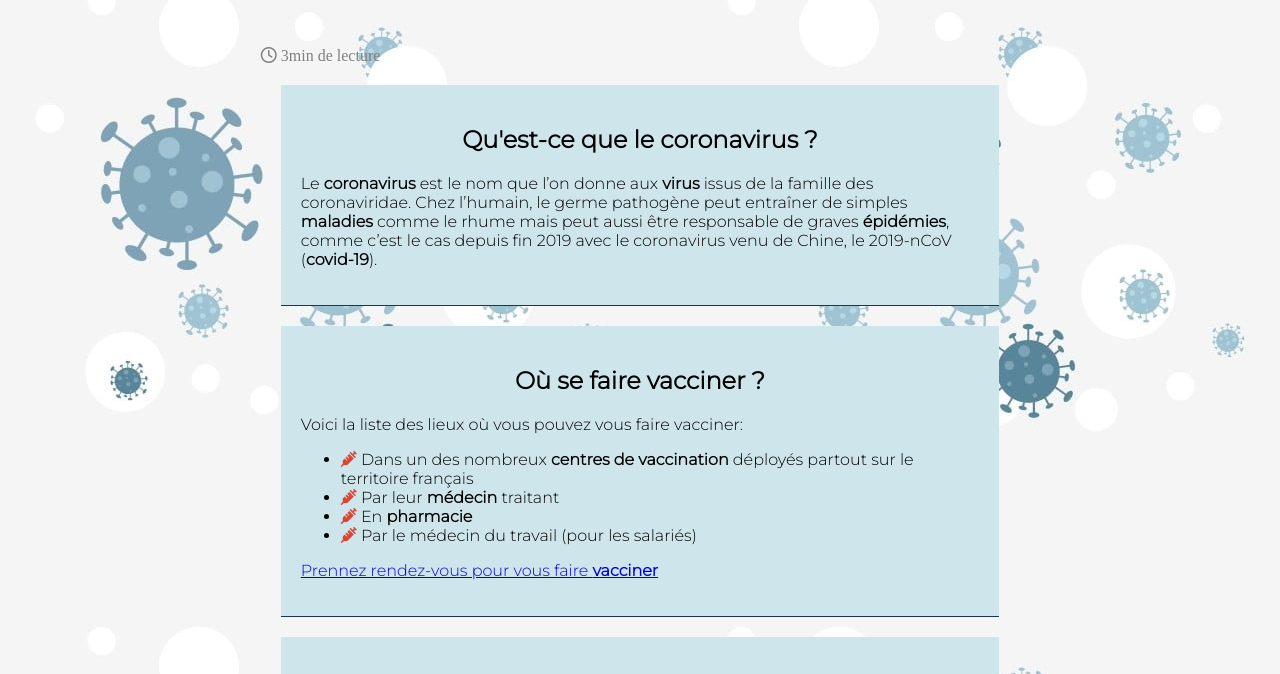
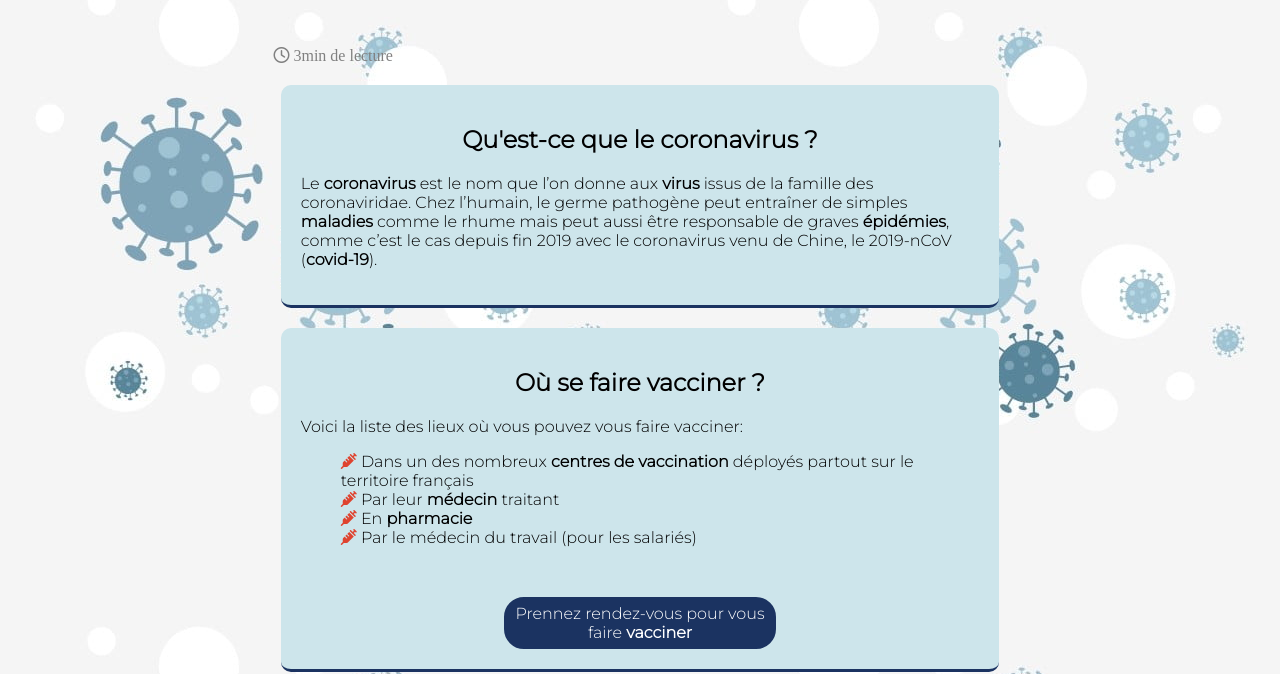
Before and after one commit to guillaumebeysson/tp-vaccination-coronavirus, a plain HTML site: page index.html in a window 1280 px wide. Shown: the part 111-785 px from the top of the page. Drawn offline with Linux system fonts and the light colour scheme; a web font is replaced by a local one.

Commit message:
avant nav bar

```diff
--- a/index.html
+++ b/index.html
@@ -14,7 +14,7 @@
     <h1><i class="fas fa-virus"></i> La vaccination contre la coronavirus <i class="fas fa-virus"></i></h1>
     <div class="time-to-read"><i class="far fa-clock"></i> 3min de lecture</div>
 
-    <div class="container">
+    <main class="container">
 
         <section>
             <h2>Qu'est-ce que le coronavirus ?</h2>
@@ -23,7 +23,7 @@
 
         <section>
             <h2>Où se faire vacciner ?</h2>
-            <article>
+            <article id="où">
                 <p>Voici la liste des lieux où vous pouvez vous faire vacciner:
                     <ul>
                         <li><i class="fas fa-syringe"></i> Dans un des nombreux <strong>centres de vaccination</strong> déployés partout sur le territoire français</li>
@@ -61,7 +61,7 @@
                 <li><i class="fas fa-syringe"></i> <a href="https://ansm.sante.fr/Dossiers/COVID-19-Vaccins/L-ANSM-mobilisee-dans-la-mise-a-disposition-des-vaccins-COVID-19/(offset)/0">Site ansm.sante.fr</a> </li>
             </ul>
         </section>
-    </div>
+    </main>
 
 </body>
 
--- a/style.css
+++ b/style.css
@@ -1,86 +1,113 @@
-@import url('https://fonts.googleapis.com/css2?family=Train+One&display=swap');
-@import url('https://fonts.googleapis.com/css2?family=Montserrat:wght@100;300&family=Train+One&display=swap');
-*{
+@import url("https://fonts.googleapis.com/css2?family=Train+One&display=swap");
+@import url("https://fonts.googleapis.com/css2?family=Montserrat:wght@100;300&family=Train+One&display=swap");
+* {
 	box-sizing: border-box;
 }
-body{
+body {
 	background-color: #ffffff;
 	background-image: url(assets/covid.png);
 }
 
-.fa-virus{
+.fa-virus {
 	color: brown;
 }
 
-h1{
+h1 {
 	font-size: 50px;
 	text-align: center;
 	margin: 50px;
-    font-family: 'Train One', cursive;
+	font-family: "Train One", cursive;
 	color: rgb(34, 49, 108);
 }
-.time-to-read{
-    margin: 5px 20%;
+.time-to-read {
+	margin: 5px 21%;
 	color: grey;
 }
-h2{
+h2 {
 	text-align: center;
 }
 
-.container{
+.container {
 	margin: 0 20%;
-    font-family: 'Montserrat', sans-serif;
+	font-family: "Montserrat", sans-serif;
 }
 
-.fa-syringe{
+.fa-syringe {
 	color: rgb(223, 67, 47);
 }
-
-section{
-    background-color: #CDE5EB;
-    padding: 20px;
-    border-bottom: solid 1px #1B3361;
-    margin: 20px;
+#où a {
+	text-decoration: none;
 }
 
-#img-vaccins img{
-    width: 100%;
-
+#où a p {
+	color: #ffffff;
+	background: #1b3361;
+	border: solid 2px #1b3361;
+	text-align: center;
+	padding: 5px;
+	border-radius: 20px;
+	width: 40%;
+	margin: 0 auto;
+	margin-top: 50px;
+	transition: all 0.2s;
+}
+#où a p:hover {
+	color: #1b3361;
+	background: #ffffff;
 }
 
-.block-img-vaccins{
+section {
+	background-color: #cde5eb;
+	padding: 20px;
+	border-bottom: solid 3px #1b3361;
+	border-radius: 10px;
+	margin: 20px;
+	transition: all 0.2s;
+}
+section:hover {
+	box-shadow: 0 0 1em #1b3361;
+}
+
+ul {
+	list-style-type: none;
+}
+
+#img-vaccins img {
+	width: 100%;
+}
+
+.block-img-vaccins {
 	display: flex;
 	flex-direction: row;
 	justify-content: center;
 }
 
-#video a{
+#video a {
 	text-decoration: none;
 	color: black;
 }
 
 footer {
-
 	margin: 20px 0;
 	display: flex;
 	flex-direction: row;
 	justify-content: center;
 }
-footer img{
+footer img {
 	width: 100%;
 	margin: 0 20%;
 }
 
 @media (max-width: 700px) {
-    .container{
+	.container {
 		margin: 0 2%;
 	}
-    .block-img-vaccins{
+	.block-img-vaccins {
 		display: flex;
 		flex-direction: column;
 		justify-content: center;
 	}
-    footer img{
+	footer img {
 		width: 100%;
 	}
 }
```
Lines whose indentation alone changed are shown as unchanged.
